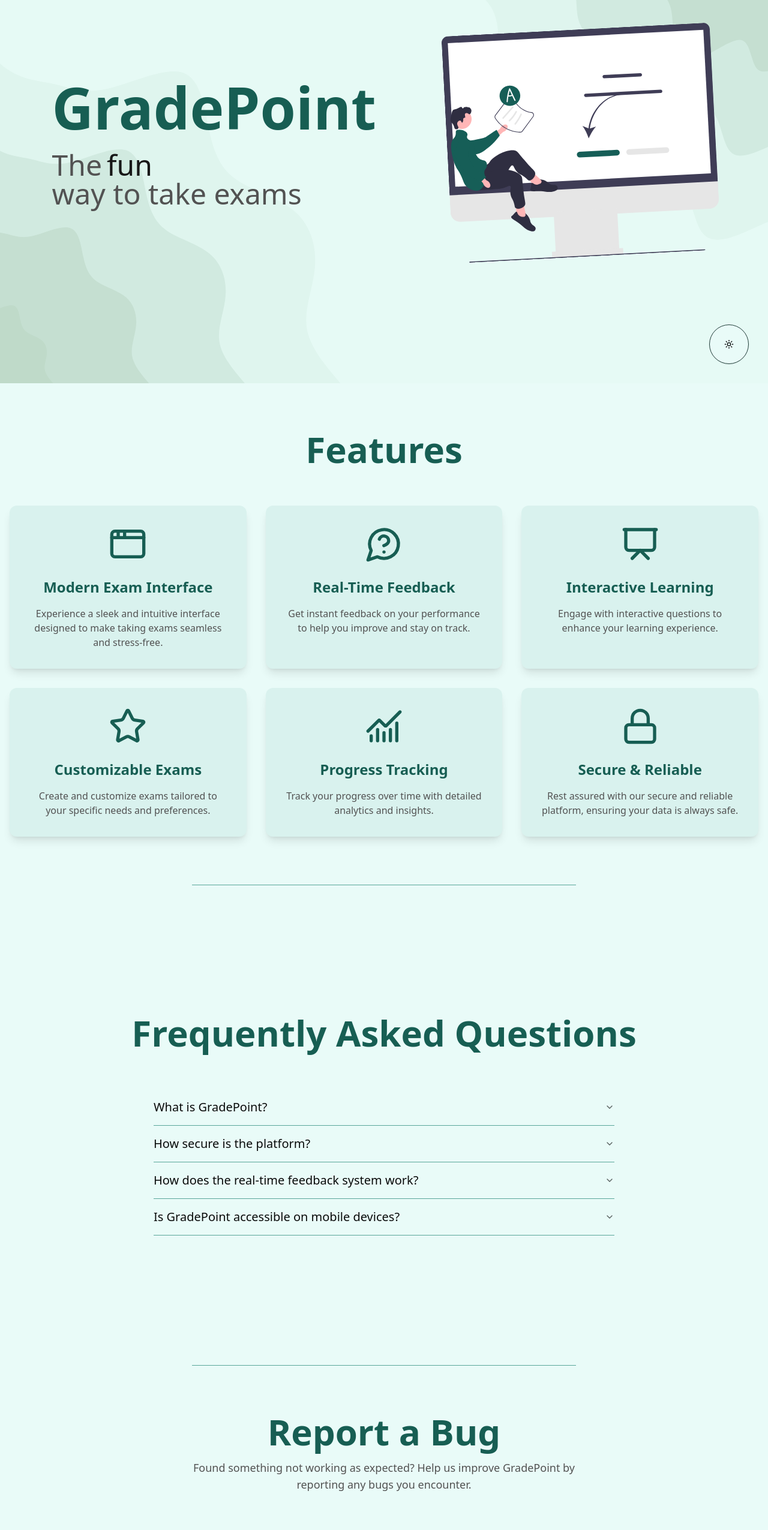
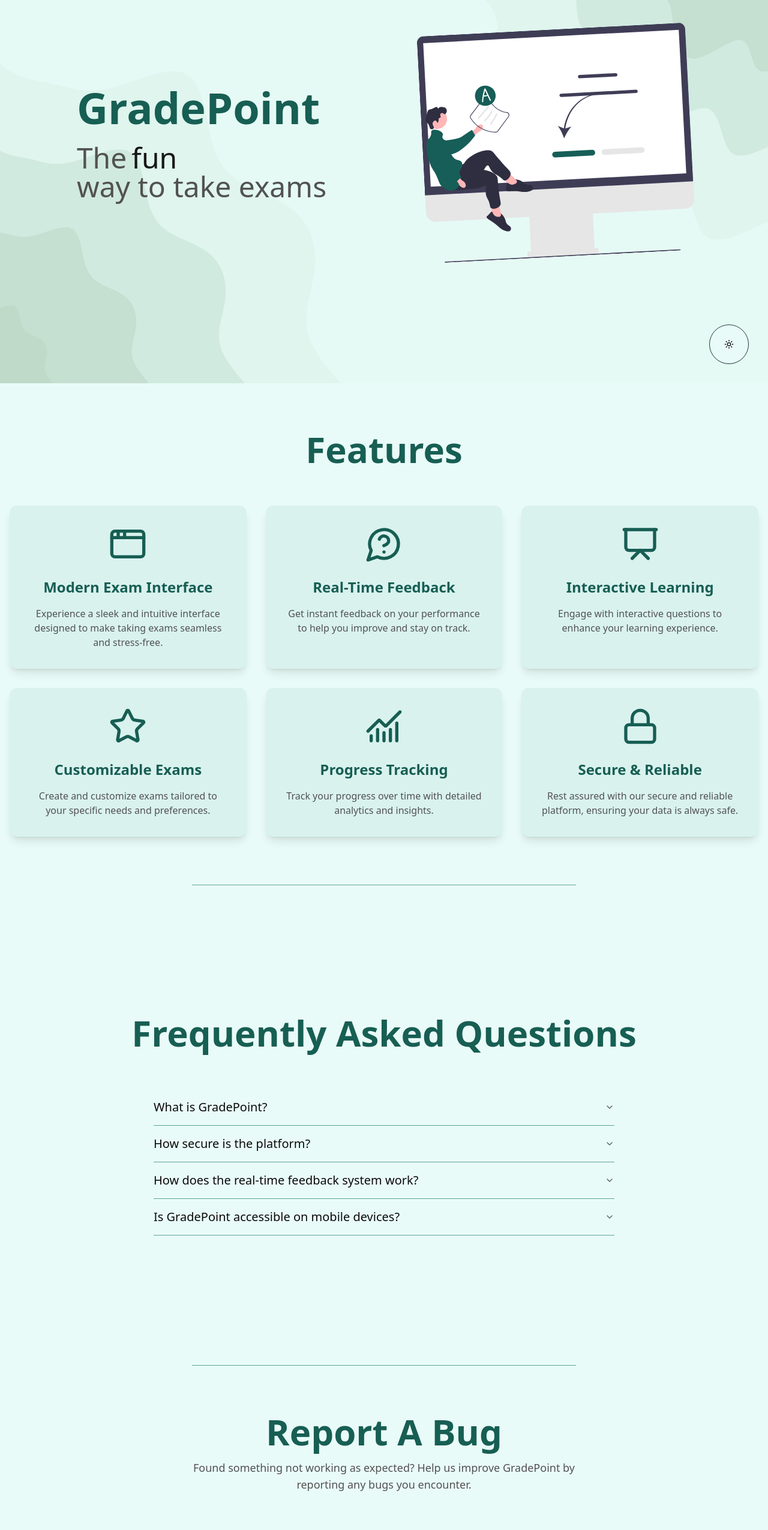
Before and after one commit to tanuvnair/gradepoint, a Next.js app: page / in a window 1280 px wide. Shown: the part 161-2712 px from the top of the page at 60% size. Built offline with nearby package versions, Linux system fonts and the light colour scheme.

Commit message:
Fixed some sizing issues

```diff
--- a/app/(root)/page.tsx
+++ b/app/(root)/page.tsx
@@ -78,7 +78,7 @@
                 <div className="flex flex-col gap-24 lg:flex-row lg:gap-8 items-center justify-evenly w-full ">
                     {/* Left Section */}
                     <div className="flex flex-col items-left justify-center gap-6">
-                        <h1 className="text-4xl md:text-6xl lg:text-8xl font-bold text-primary">
+                        <h1 className="text-6xl md:text-6xl lg:text-7xl font-bold text-primary">
                             GradePoint
                         </h1>
 
--- a/components/report-a-bug-section.tsx
+++ b/components/report-a-bug-section.tsx
@@ -55,7 +55,7 @@
             <div className="container mx-auto px-4">
                 <div className="text-center mb-16">
                     <h2 className="text-4xl md:text-5xl lg:text-6xl font-bold text-primary mb-4">
-                        Report a Bug
+                        Report A Bug
                     </h2>
                     <p className="text-lg text-neutral-600 dark:text-neutral-400 max-w-2xl mx-auto">
                         Found something not working as expected? Help us improve
```
